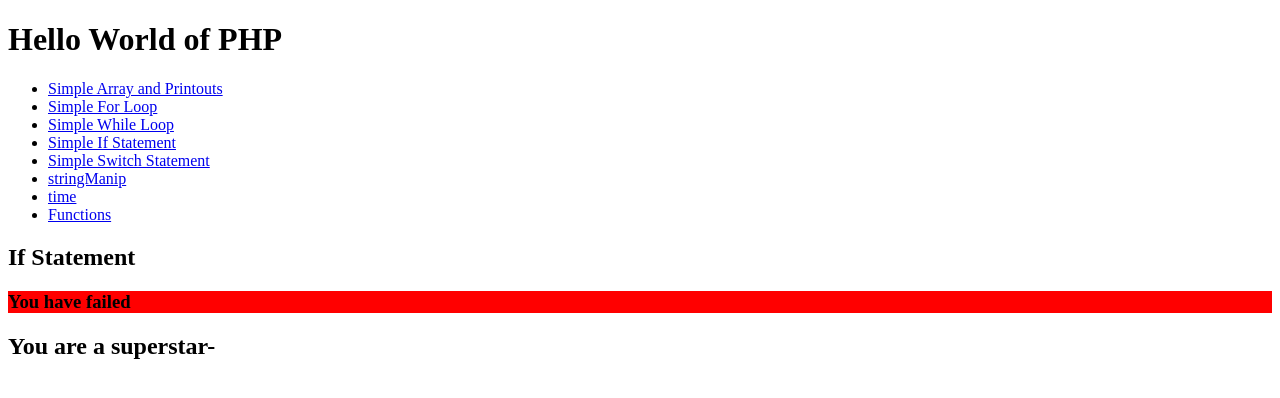
After one commit to vakhtangaA/test-php, a PHP site: page /ifstatement.php in a window 1280 px wide. The commit adds this page. Shown: the top 398 px of the page. Run offline with PHP 8.4, Linux system fonts and the light colour scheme.

Commit message:
php syntax

```diff
--- /dev/null
+++ b/ifstatement.php
@@ -0,0 +1,27 @@
+<?php include 'includes/header.php'; ?>
+<?php
+
+echo '<h2>If Statement</h2>';
+
+$grade = 40;
+
+if ($grade >= 50) {
+    echo '<h3 style="background-color: green">You have passed</h3>';
+} else {
+    echo '<h3 style="background-color: red">You have failed</h3>';
+}
+
+$grade = 'B';
+
+if ($grade == 'A') {
+    echo '<h2>You are a superstar</h2>';
+} elseif ($grade == 'B') {
+    echo '<h2>You are a superstar-</h2>';
+} else {
+    echo '<h2>You failed</h2>';
+}
+
+?>
+</body>
+
+</html>
--- /dev/null
+++ b/includes/header.php
@@ -0,0 +1,22 @@
+<!DOCTYPE html>
+<html lang="en">
+
+<head>
+    <meta charset="UTF-8">
+    <meta http-equiv="X-UA-Compatible" content="IE=edge">
+    <meta name="viewport" content="width=device-width, initial-scale=1.0">
+    <title>PHP Primer - index</title>
+</head>
+
+<body>
+    <h1>Hello World of PHP</h1>
+    <ul>
+        <li><a href="array.php">Simple Array and Printouts</a></li>
+        <li><a href="forloop.php">Simple For Loop</a></li>
+        <li><a href="whileloop.php">Simple While Loop</a></li>
+        <li><a href="ifstatement.php">Simple If Statement</a></li>
+        <li><a href="switchstatements.php">Simple Switch Statement</a></li>
+        <li><a href="stringmanip.php">stringManip</a></li>
+        <li><a href="time.php">time</a></li>
+        <li><a href="functions.php">Functions</a></li>
+    </ul>
```
Also changed, not shown: array.php (added, +18 -0 lines), forloop.php (added, +14 -0 lines), functions.php (added, +24 -0 lines), index.php (+20 -1 lines), stringmanip.php (added, +12 -0 lines), switchstatements.php (added, +14 -0 lines), time.php (added, +8 -0 lines), whileloop.php (added, +21 -0 lines), about.php (deleted).
